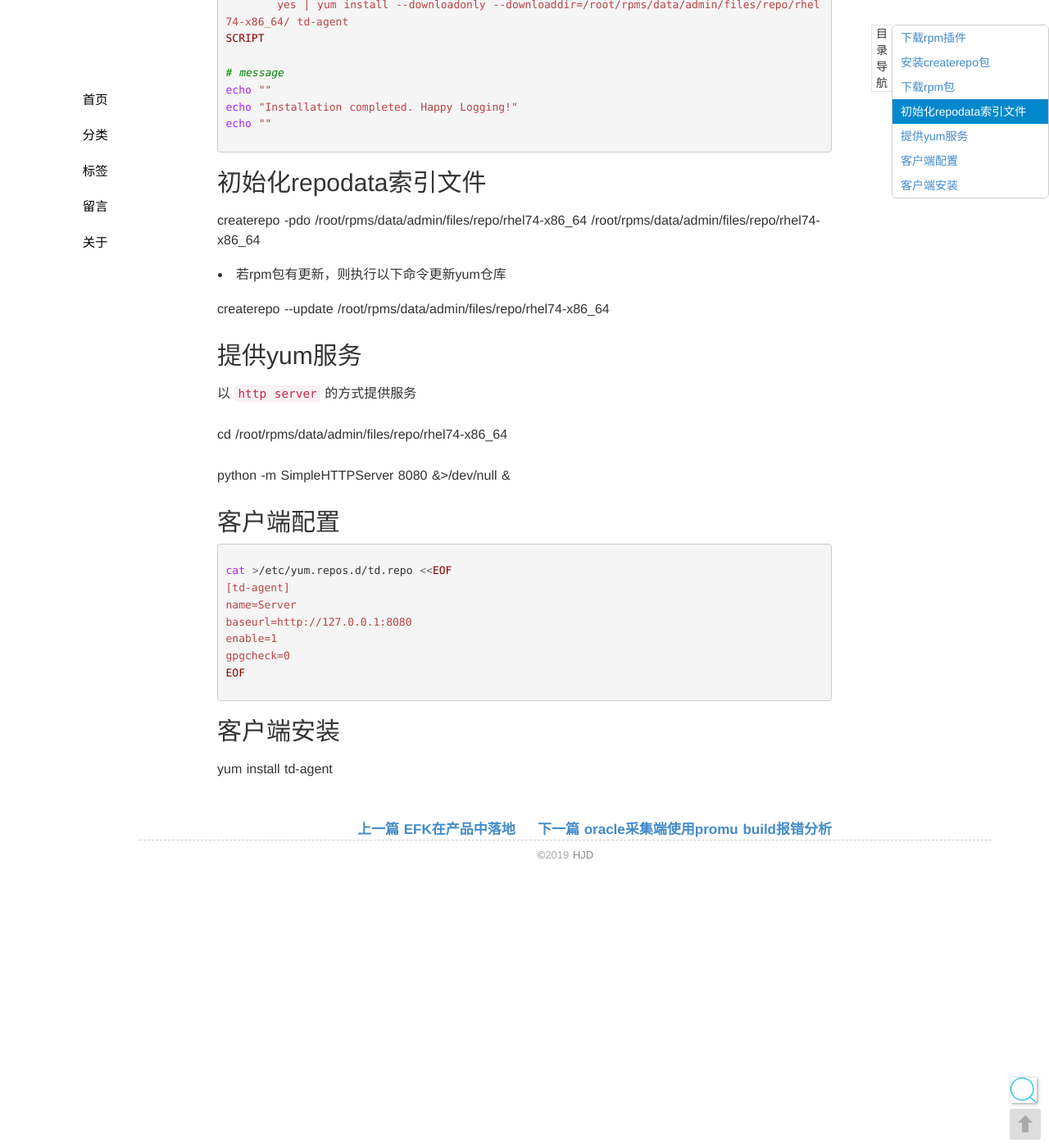
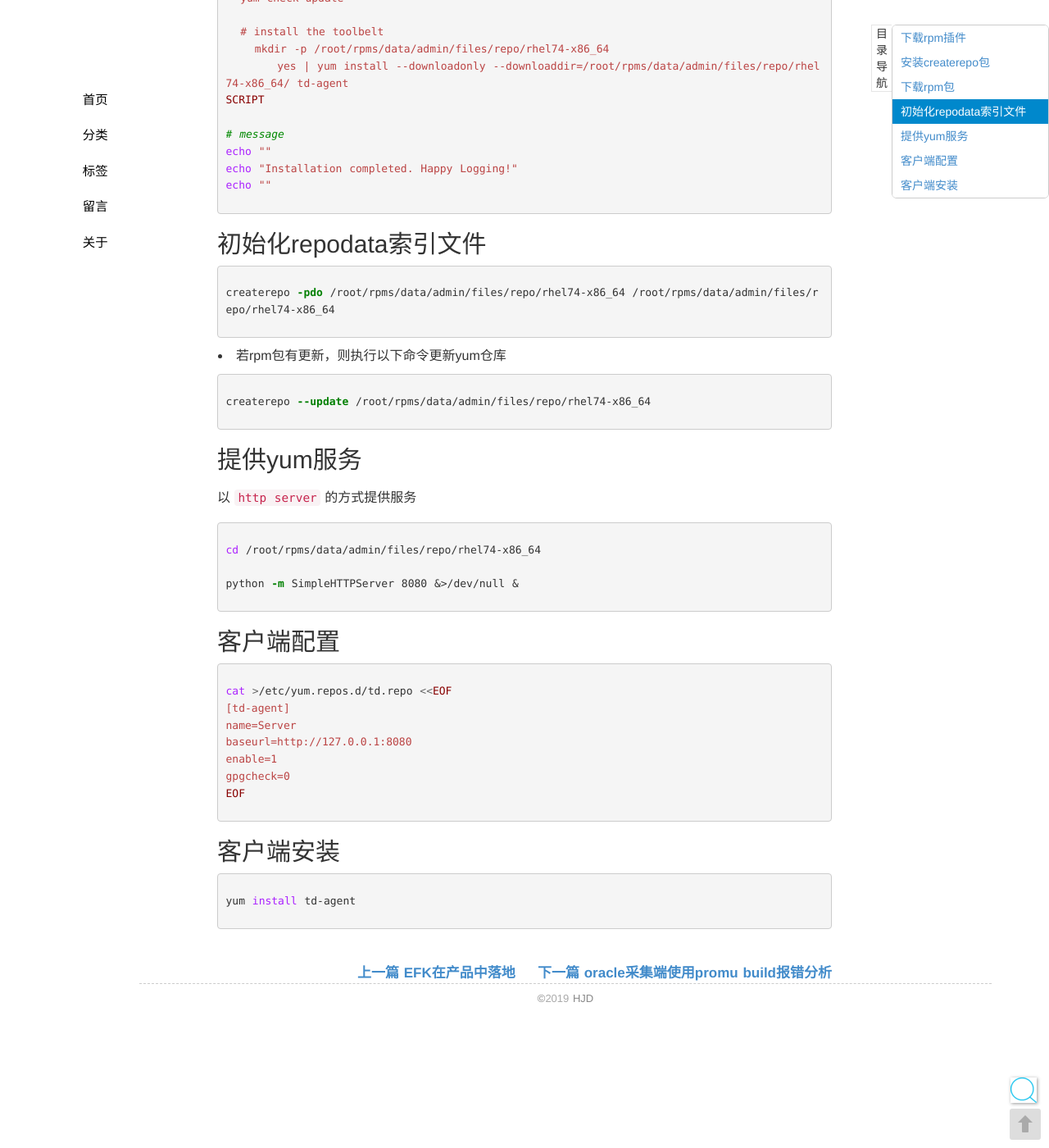
Before and after one commit to seekplum/seekplum.github.io, a Jekyll site: the page built from _posts/2018-11-15-local-yum-repo.md, in a window 1280 px wide and 1400 px high, scrolled down 1276 px. Shown: the whole window at 82% size. Built offline with Jekyll 4.4.1, drawn with Linux system fonts in a browser that asks for light colours; comment, search, counter and statistics services are not loaded; some of the changed text lies outside the part shown.

Commit message:
修改文件样式

````diff
--- a/_posts/2018-11-15-local-yum-repo.md
+++ b/_posts/2018-11-15-local-yum-repo.md
@@ -6,19 +6,27 @@ tags: yum repo
 thread: yum
 ---
 ## 下载rpm插件
+
+```bash
 yum install -y yum-plugin-downloadonly
+```
 
 ## 安装createrepo包
+
+```bash
 yum install -y createrepo
+```
 
 ## 下载rpm包
-**注意:此种方式需要要求未安装过改软件才能下载，比如之前未安装过wget**
+
+**注意:此种方式需要要求未安装过改软件才能下载，比如之前未安装过wget.**
 
 * 指定要安装的包,比如 `wget`
 
+```bash
 mkdir -p /root/rpms/data/admin/files/repo/rhel74-x86_64
-
-yum -y install \-\-downloadonly \-\-downloaddir=/root/rpms/data/admin/files/repo/rhel74-x86_64 wget
+yum -y install --downloadonly --downloaddir=/root/rpms/data/admin/files/repo/rhel74-x86_64 wget
+```
 
 * 其中安装`td-agent`需要指定yum源，所以需要执行以下脚本内容
 
@@ -64,21 +72,29 @@ echo ""
 ```
 
 ## 初始化repodata索引文件
+
+```bash
 createrepo -pdo /root/rpms/data/admin/files/repo/rhel74-x86_64 /root/rpms/data/admin/files/repo/rhel74-x86_64
+```
 
 * 若rpm包有更新，则执行以下命令更新yum仓库
 
-createrepo \-\-update /root/rpms/data/admin/files/repo/rhel74-x86_64
-
+```bash
+createrepo --update /root/rpms/data/admin/files/repo/rhel74-x86_64
+```
 
 ## 提供yum服务
+
 以 `http server` 的方式提供服务
 
+```bash
 cd /root/rpms/data/admin/files/repo/rhel74-x86_64
 
 python -m SimpleHTTPServer 8080 &>/dev/null &
+```
 
 ## 客户端配置
+
 ```bash
 cat >/etc/yum.repos.d/td.repo <<EOF
 [td-agent]
@@ -90,4 +106,7 @@ EOF
 ```
 
 ## 客户端安装
+
+```bash
 yum install td-agent
+```
````
Also changed, not shown: _posts/2018-09-17-kubernetes-introduction.md (+6 -0 lines).
